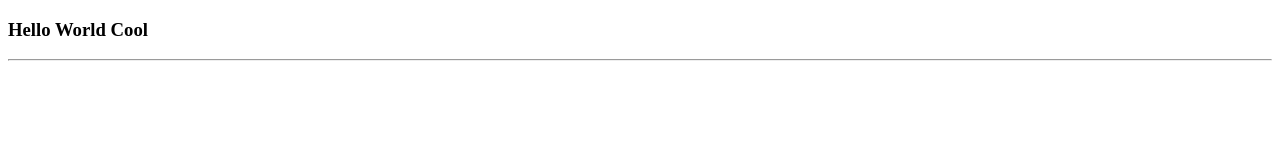
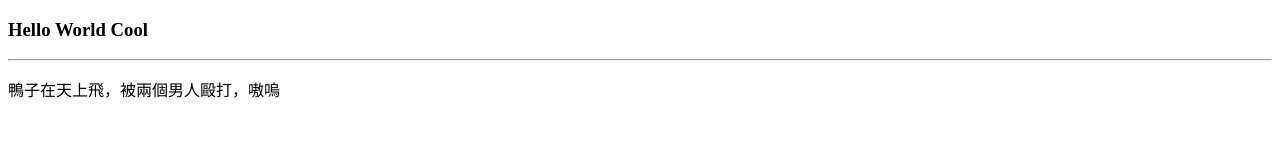
Before and after one commit to evilpiyo/hello-world-cool, a plain HTML site: page index.html in a window 1280 px wide. Drawn offline with Linux system fonts and the light colour scheme.

```diff
--- a/index.html
+++ b/index.html
@@ -9,6 +9,6 @@
 
     <h3>Hello World Cool</h3>
     <hr/>
-
+    <p>鴨子在天上飛，被兩個男人毆打，嗷嗚</p>
 </body>
 </html>
```
